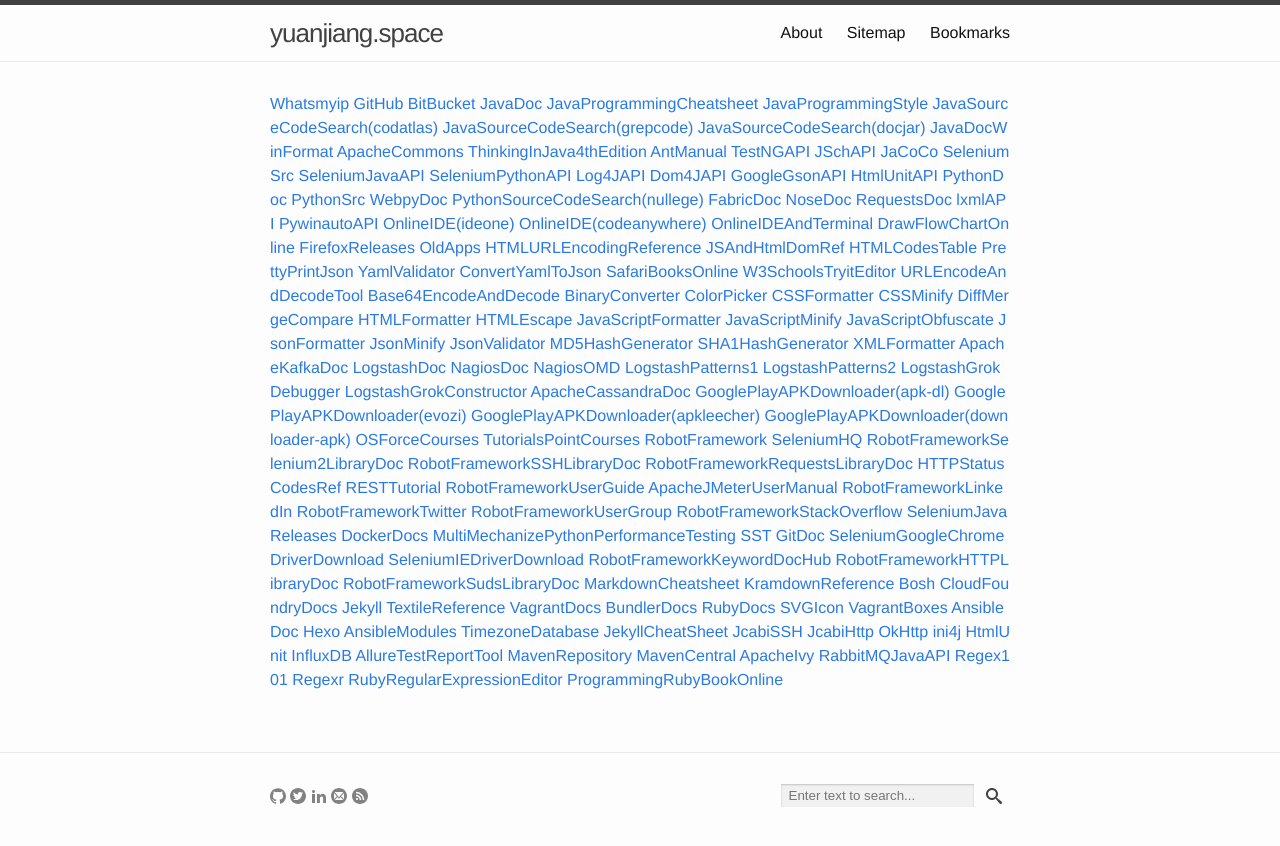
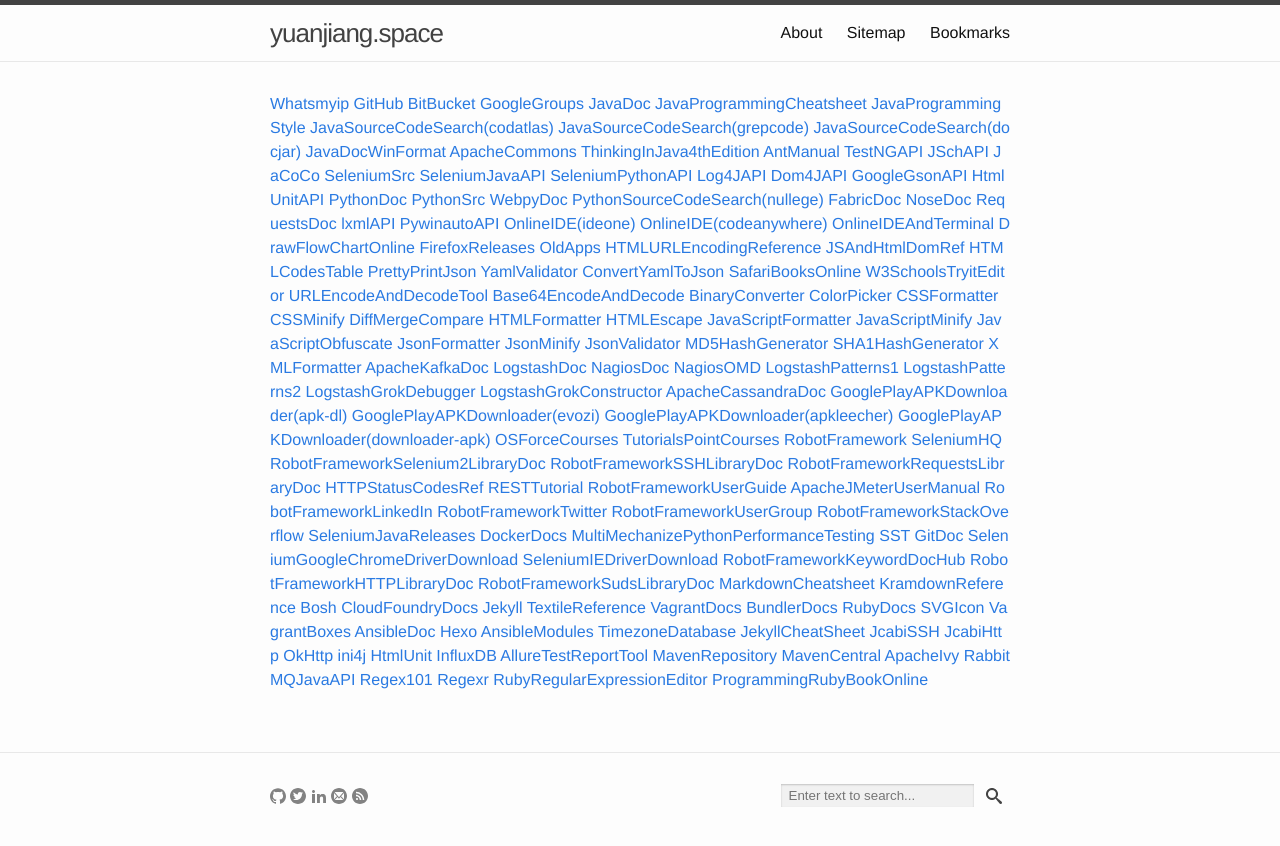
Before and after one commit to yuan-jiang/yuan-jiang.github.io, a Jekyll site: the page built from bookmarks.md, in a window 1280 px wide. Shown: the top 846 px of the page. Built offline with Jekyll 4.4.1, drawn with Linux system fonts in a browser that asks for light colours.

Commit message:
Update bookmarks.yml

```diff
--- a/_data/bookmarks.yml
+++ b/_data/bookmarks.yml
@@ -4,6 +4,8 @@
   link: https://github.com
 - description: BitBucket
   link: https://bitbucket.org
+- description: GoogleGroups
+  link: https://groups.google.com/forum/?hl=en#!overview
 - description: JavaDoc
   link: http://docs.oracle.com/javase/7/docs/api/
 - description: JavaProgrammingCheatsheet
```
